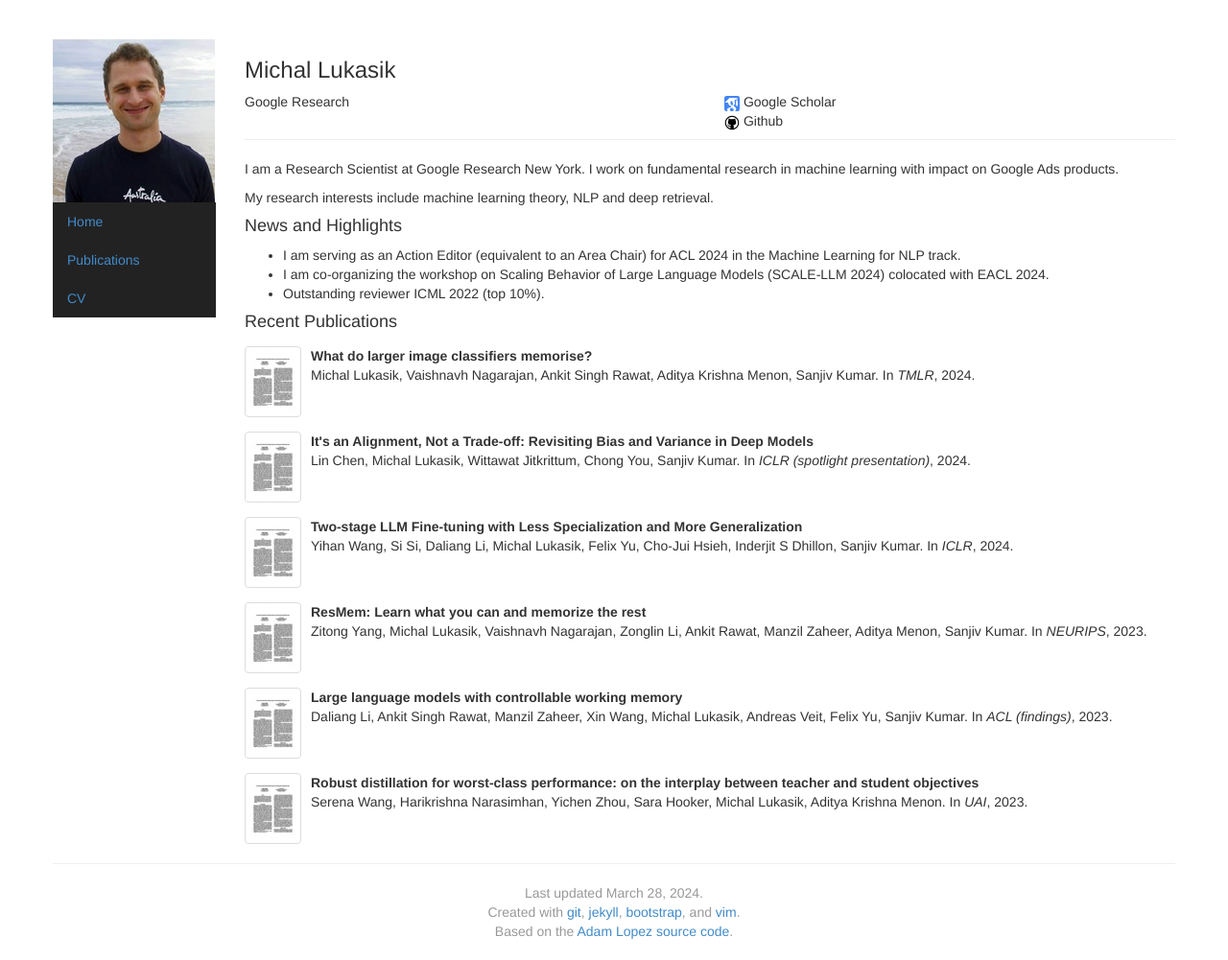
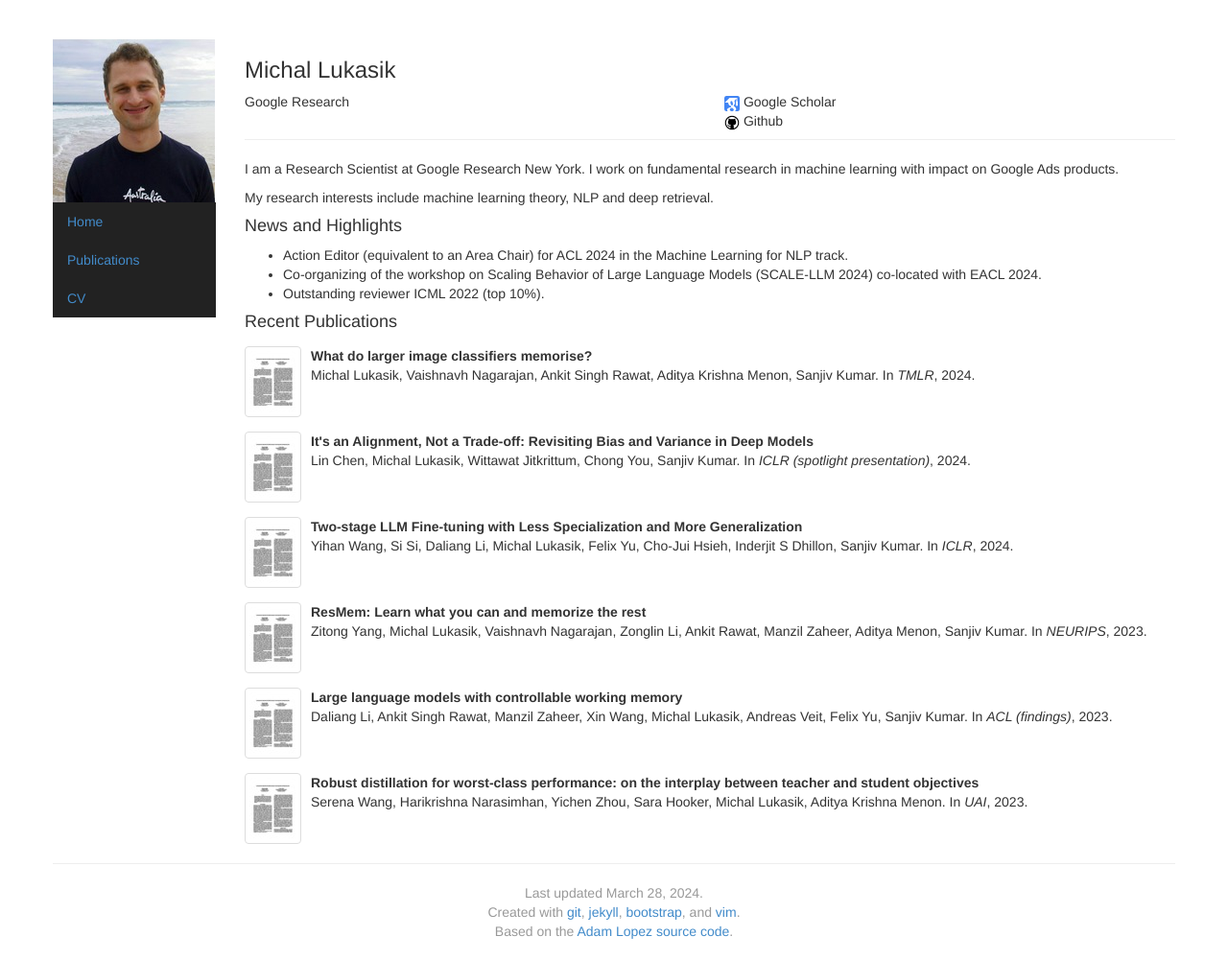
Before and after one commit to mlukasik/mlukasik.github.io, a Jekyll site: the page built from index.html, in a window 1280 px wide. Shown: the whole page at 96% size. Built offline with Jekyll 4.4.1, drawn with Linux system fonts in a browser that asks for light colours.

Commit message:
Update index.html

```diff
--- a/index.html
+++ b/index.html
@@ -42,8 +42,8 @@ My research interests include machine learning theory, NLP and deep retrieval.
 
 <h4>News and Highlights</h4>
 <ul>
-<li>I am serving as an Action Editor (equivalent to an Area Chair) for ACL 2024 in the Machine Learning for NLP track.</li>
-<li>I am co-organizing the workshop on Scaling Behavior of Large Language Models (SCALE-LLM 2024) colocated with EACL 2024.</li>
+<li>Action Editor (equivalent to an Area Chair) for ACL 2024 in the Machine Learning for NLP track.</li>
+<li>Co-organizing of the workshop on Scaling Behavior of Large Language Models (SCALE-LLM 2024) co-located with EACL 2024.</li>
 <li>Outstanding reviewer ICML 2022 (top 10%).</li>
 </ul>
 
```
